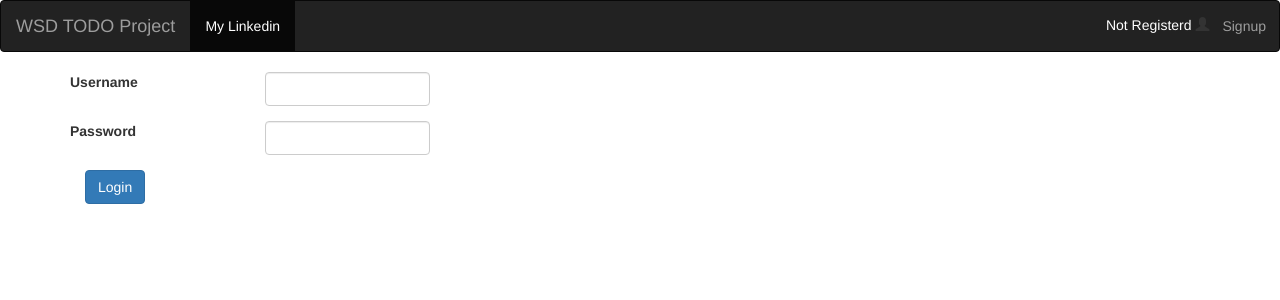
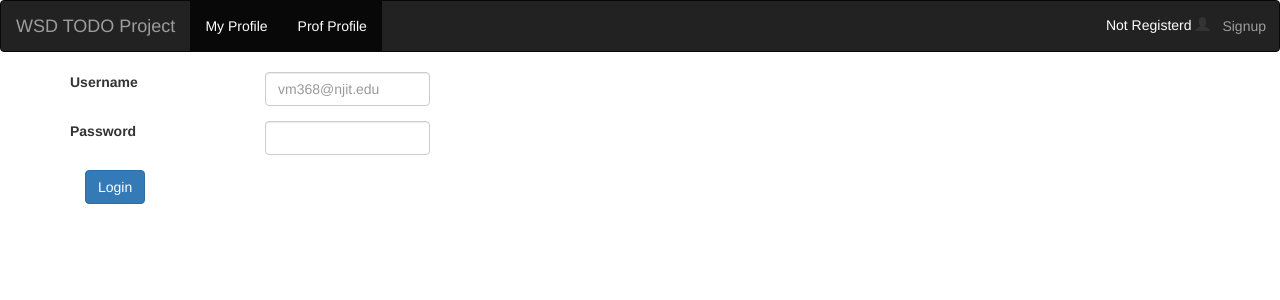
Before and after one commit to mvivekmishra/ProjectFinal, a PHP site: page / in a window 1280 px wide. Shown: the top 300 px of the page. Run offline with PHP 8.4, Linux system fonts and the light colour scheme; some libraries are stand-ins or nearby versions.

Commit message:
all pages updated

```diff
--- a/pages/headerPage.php
+++ b/pages/headerPage.php
@@ -23,7 +23,7 @@
 <nav class="navbar navbar-inverse">
     <div class="container-fluid">
         <div class="navbar-header">
-            <a class="navbar-brand" href="#">TODO Project</a>
+            <a class="navbar-brand" href="">WSD TODO Project</a>
         </div>
         <ul class="nav navbar-nav">
             <form action="index.php?page=tasks&action=create" method="POST" style="float:left;">
--- a/pages/homepage.php
+++ b/pages/homepage.php
@@ -22,7 +22,8 @@
             <a class="navbar-brand" href="#">WSD TODO Project</a>
         </div>
         <ul class="nav navbar-nav">
-            <li class="active"><a href="https://www.linkedin.com/in/mvivekmishra">My Linkedin</a></li>
+            <li class="active"><a href="https://www.linkedin.com/in/mvivekmishra">My Profile</a></li>
+			<li class="active"><a href="https://www.linkedin.com/in/keithwilliams5">Prof Profile</a></li>
         </ul>
         <ul class="nav navbar-nav navbar-right">
             <li><font color="white">Not Registerd </font><span class="glyphicon glyphicon-user"></span><button class="btn btn-link navbar-btn" type="submit">Signup</button></li>
@@ -34,14 +35,16 @@
 
 <form action="index.php?page=accounts&action=login" method="POST">
 
-    <div class="container">
+    <div style="color:red;"><?php echo isset($_REQUEST['wrongpasswordusername']) && $_REQUEST['wrongpasswordusername'] == 1 ? "Invalid Password or Username" : "";?></div>
+
+	<div class="container">
         <div class="row">
             <div class="col-lg-2">
                 <label><b>Username</b></label>
             </div>
             <div class="col-lg-2">
                 <div class="form-group">
-                    <input type="text" name="uname" class="form-control" required >
+                    <input type="email" placeholder="vm368@njit.edu" name="uname" class="form-control" required >
                 </div>
             </div>
         </div>
--- a/pages/new_task.php
+++ b/pages/new_task.php
@@ -14,7 +14,7 @@ session_start();
             </div>
             <div class="col-lg-2">
                 <div class="form-group">
-                     <input type="text" name="createddate" class="form-control" />
+                     <input type="Date" name="createddate" class="form-control" />
                 </div>
             </div>
         </div>
@@ -24,7 +24,7 @@ session_start();
             </div>
             <div class="col-lg-2">
                 <div class="form-group">
-                    <input type="text" name="duedate" class="form-control" />
+                    <input type="Date" name="duedate" class="form-control" />
                 </div>
             </div>
         </div>
--- a/pages/new_user.php
+++ b/pages/new_user.php
@@ -62,7 +62,7 @@
             <div class="form" align="center">
 			<h2> <strong> Sign-Up </strong> </h2>
         <label><b>Email</b></label>
-        <input type="text" placeholder="Enter Email" name="email" required></br></br>
+        <input type="email" placeholder="vm368@njit.edu" name="email" required></br></br>
 
         <label><b>First Name</b></label>
         <input type="text" placeholder="Enter First Name" name="fname" required></br></br>
@@ -74,13 +74,13 @@
         <input type="text" placeholder="Enter Phone number" name="phone" required></br></br>
 
         <label><b>Birthday</b></label>
-        <input type="text" placeholder="Enter Birthday" name="bday"></br></br>
+        <input type="Date" placeholder="Enter Birthday" name="bday"></br></br>
 
         <label><b>Gender</b></label>
         <input type="text" placeholder="Enter Gender" name="gender"></br></br>
 
         <label><b>Password</b></label>
-        <input type="password" placeholder="Enter Password" name="password" required></br></br>
+        <input type="password" placeholder="Enter Password" pattern=".{6,}" name="password" required></br></br>
 
         <button type="submit">Register</button><a href="index.php">Cancel</a></br></br>
 
--- a/pages/notfound.php
+++ b/pages/notfound.php
@@ -4,7 +4,7 @@
 <head>
     <meta charset="utf-8">
 
-    <title>WSD Project 2</title>
+    <title>WSD TODO Project</title>
 
     <link rel="stylesheet" href="css/styles.css?v=1.0">
 
```
Also changed, not shown: pages/edit_task.php (+4 -4 lines).
